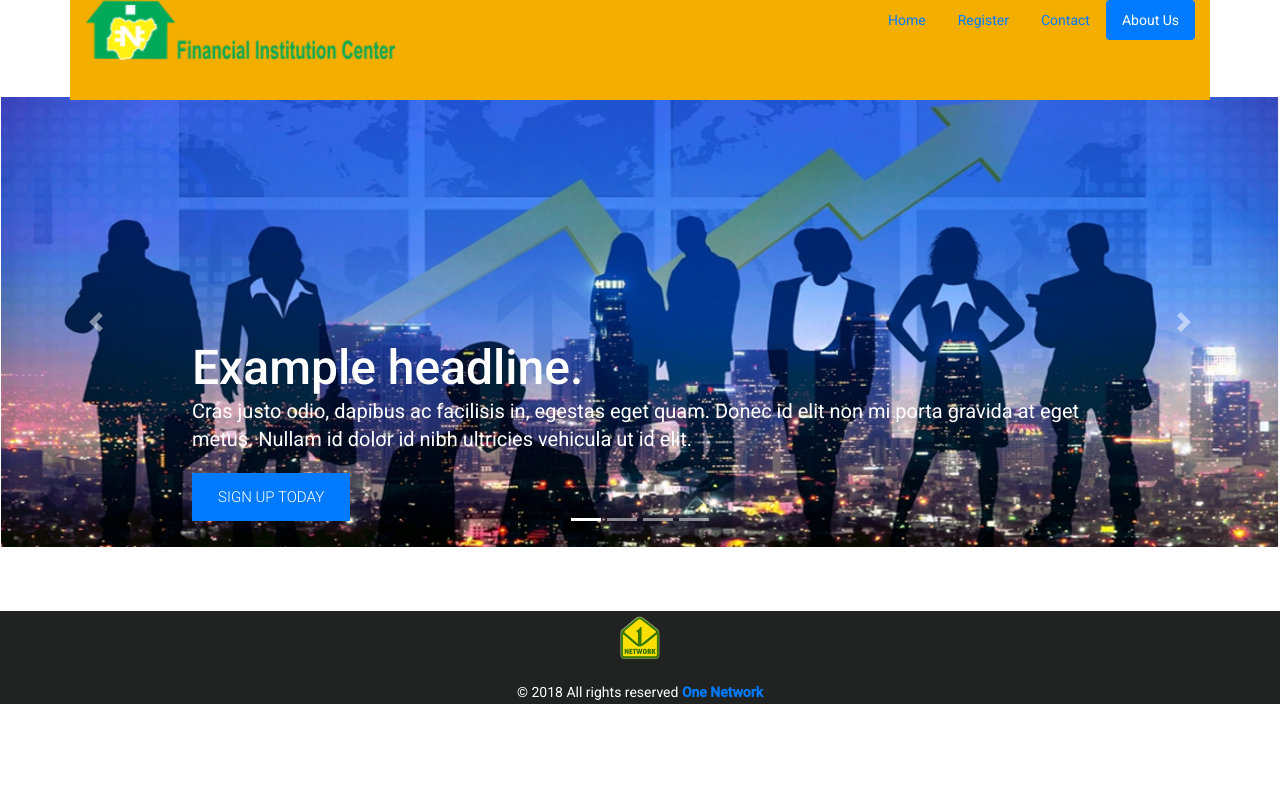
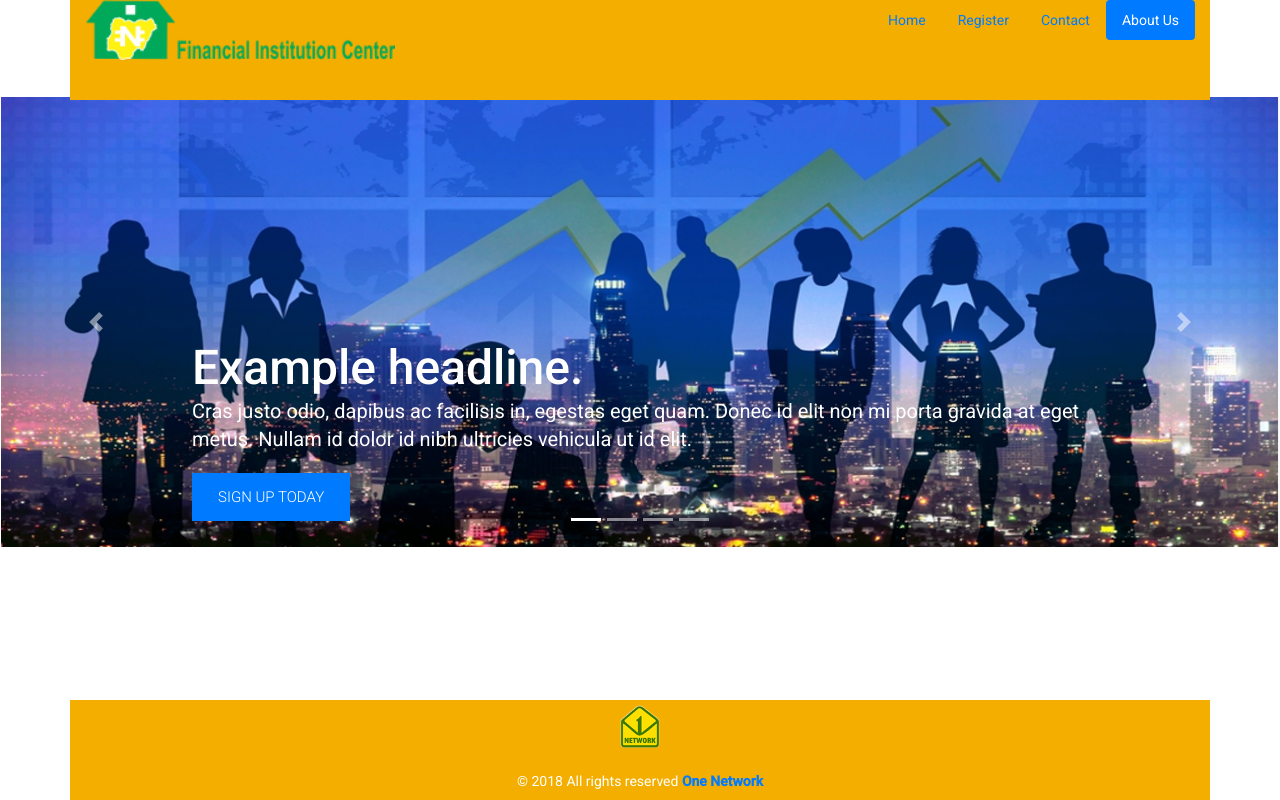
Before and after one commit to imosudi/fic, a Flask app: page /about in a window 1280 px wide. Run offline with Flask 2, Linux system fonts and the light colour scheme; some libraries are stand-ins or nearby versions.

Commit message:
App Update- SQnavbar/footer fixed and  colour

```diff
--- a/templates/layout.html
+++ b/templates/layout.html
@@ -279,7 +279,7 @@ document.getElementById('Longitude1').value = position.coords.longitude;
 
 
     {% block footer %}
-		<footer style="padding-bottom: 5px;padding-top: 5px;">
+		<footer  class="clearfix container footer fixed-bottom" style="padding-bottom: 5px;padding-top: 5px; border: 0px solid #008000; background-color:#F4AE00; height: 100px;">
 			<!--div class="container"-->
 				<div class="row">
 					<div class="col-md-12 text-success">
```
